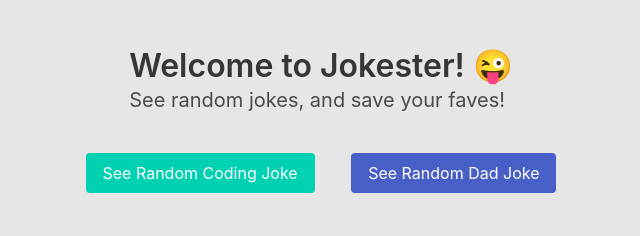
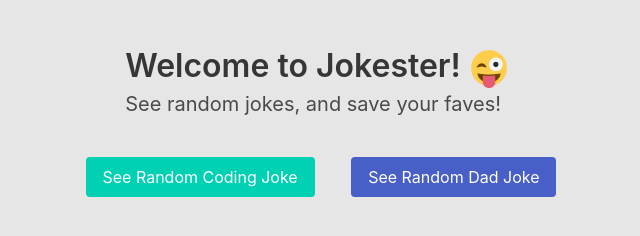
Before and after one commit to brighamandersen/jokester, a plain HTML site: page index.html in a window 1280 px wide. Shown: the full height of the page, 319-959 px from the left. Drawn offline with nearby package versions, Linux system fonts and the light colour scheme.

Commit message:
replaced emoji in title with img

```diff
--- a/index.html
+++ b/index.html
@@ -4,6 +4,7 @@
   <meta charset="UTF-8">
   <meta http-equiv="X-UA-Compatible" content="IE=edge">
   <meta name="viewport" content="width=device-width, initial-scale=1.0">
+      <link rel="shortcut icon" href="favicon.ico" type="image/x-icon" />
   <title>Jokester</title>
   <link rel="stylesheet" href="https://cdn.jsdelivr.net/npm/bulma@0.9.3/css/bulma.min.css">
   <link rel="stylesheet" href="styles.css">
@@ -12,7 +13,10 @@
 <body>
   <div class="is-flex is-flex-direction-column is-align-items-center m-5">
   <div class="intro m-5">
-    <h1 class="title">Welcome to Jokester! 😜</h1>
+    <h1 class="title">
+      Welcome to Jokester!
+      <img src="wink-emoji.png" class="app-icon" />
+    </h1>
     <h6 class="subtitle">See random jokes, and save your faves!</h6>
   </div>
   <div class="block">
--- a/styles.css
+++ b/styles.css
@@ -1,3 +1,12 @@
 html {
   background: hsl(0, 0%, 90%);
 }
+
+h1.title {
+  display: flex;
+}
+
+.app-icon {
+  height: 40px;
+  margin: 0 0.5rem;
+}
```
Also changed, not shown: favicon.ico (added), wink-emoji.png (added).
